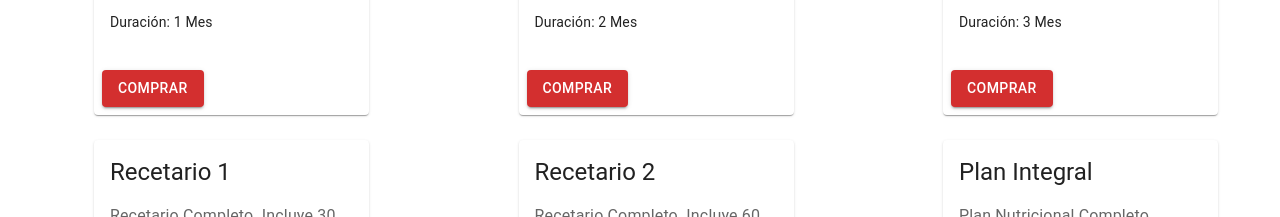
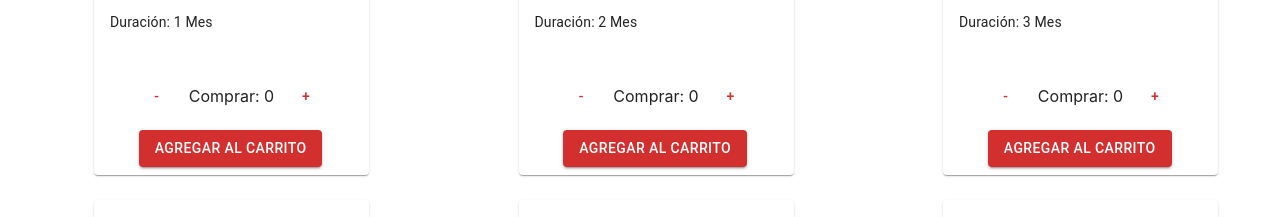
Before and after one commit to RamiroAragonPaz/ReactEcommerce, a React (Create React App) app: page /1/1 in a window 1280 px wide. Shown: the part 455-672 px from the top of the page. Built offline with nearby package versions, Linux system fonts and the light colour scheme.

Commit message:
addRemoveCartButtons

```diff
--- /dev/null
+++ b/src/components/CardButtons/ItemCount.js
@@ -0,0 +1,19 @@
+import React, { useState } from 'react';
+import Button from '@mui/material/Button';
+
+export default function ItemCount () {
+    const [ count, setCount ] = useState(0);
+
+    const addItem = () => {
+        setCount(count + 1)
+    }
+    const removeItem = () => {
+        setCount(count - 1)
+    }
+
+    return(
+        <div className="Buttons">
+            <Button color="error" onClick={removeItem}>-</Button><p>Comprar: {count}</p><Button color="error" onClick={addItem}>+</Button>
+        </div>
+    )
+}
--- a/src/components/Cards/Cards.css
+++ b/src/components/Cards/Cards.css
@@ -19,3 +19,11 @@ h2 {
     margin-left: 7.5vw;
     color: #b80909
 }
+.Buttons{
+    display: flex;
+    margin: auto;
+}
+.cart-add{
+    margin-left: 3.5vw;
+    margin-bottom: 1vh;
+}
--- a/src/components/Cards/Cards.js
+++ b/src/components/Cards/Cards.js
@@ -6,6 +6,7 @@ import CardActions from '@mui/material/CardActions';
 import CardContent from '@mui/material/CardContent';
 import Button from '@mui/material/Button';
 import Typography from '@mui/material/Typography';
+import ItemCount from '../CardButtons/ItemCount';
 
 
 const bull = (
@@ -33,8 +34,12 @@ export default function BasicCard(props) {
         </Typography>
       </CardContent>
       <CardActions>
-      <Button variant="contained" color="error">Comprar</Button>
+        <ItemCount />
+
       </CardActions>
+      <div className="cart-add">
+            <Button variant="contained" color="error">Agregar al carrito</Button>
+        </div>
     </Card>
   );
 }
--- a/src/components/Footer/Footer.js
+++ b/src/components/Footer/Footer.js
@@ -5,7 +5,7 @@ function Footer(){
 
     return(
         <footer>
-            <p>Copyright 2021 por Ramiro Aragón Paz</p>
+            <p>Copyright 2022 por Ramiro Aragón Paz</p>
 		    <p>Todos los derechos reservados</p>
         </footer>
     )
```
